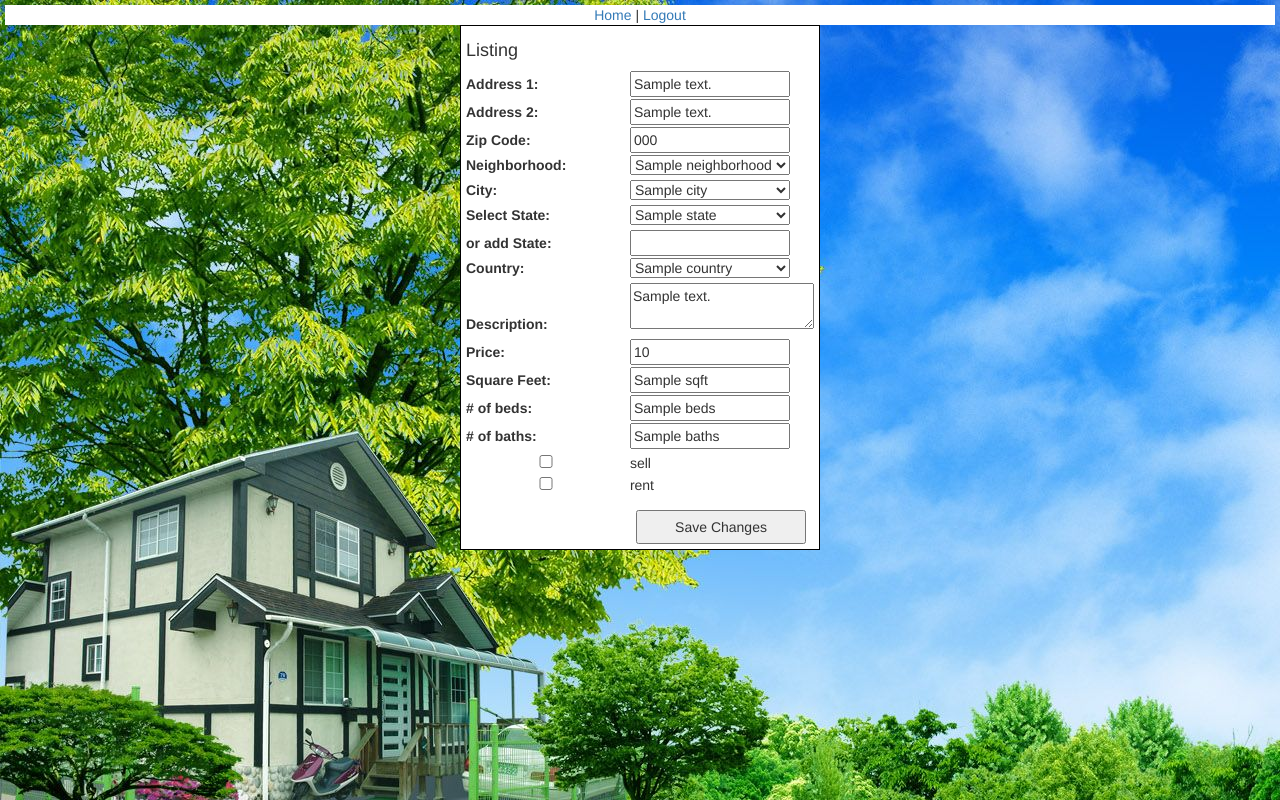
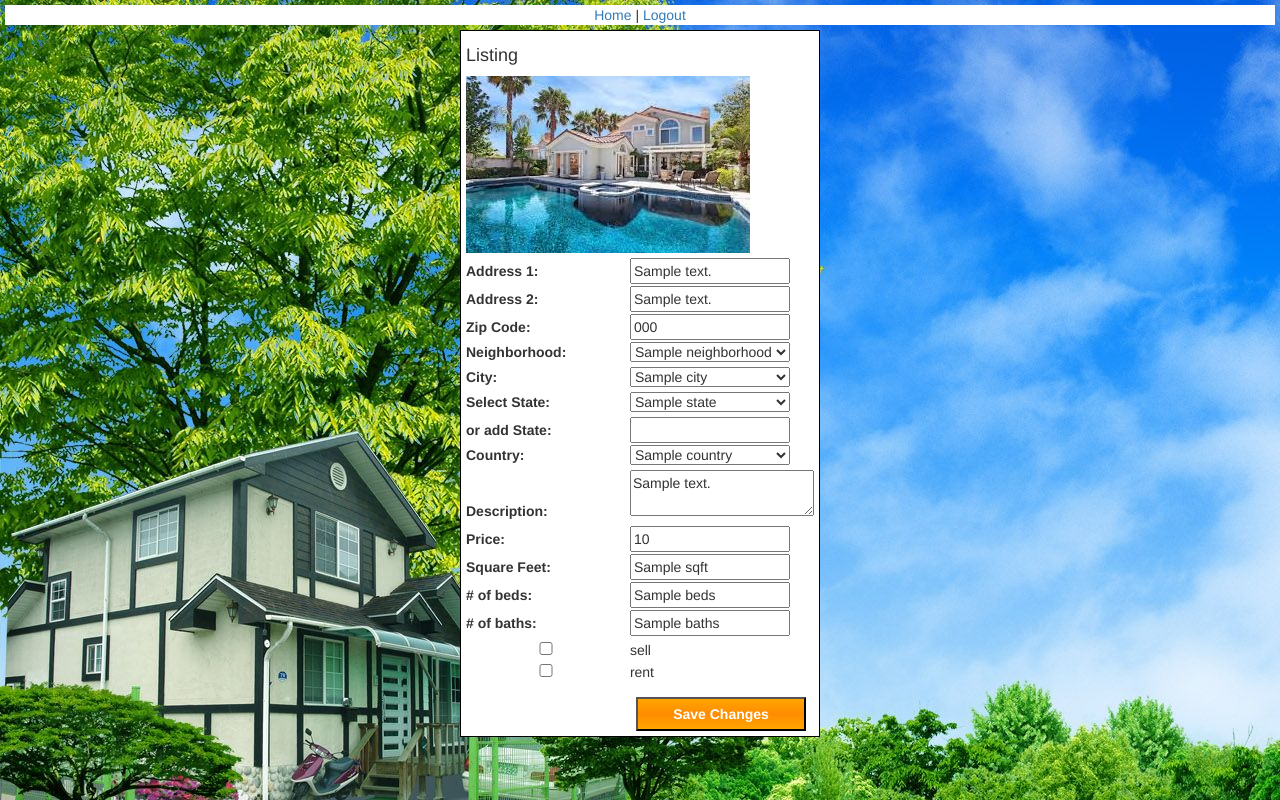
Before and after one commit to visweswars/django, a Django app: template apps/listing_app/templates/listing_app/listing.html in a window 1280 px wide. Run offline with Django 3.2, Linux system fonts and the light colour scheme; the template is opened without the code that fills it: most values are stand-ins (such as "Sample title", 1, 10 or a date in 2020); some libraries are stand-ins or nearby versions.

Commit message:
new python django project

```diff
--- a/apps/listing_app/templates/listing_app/listing.html
+++ b/apps/listing_app/templates/listing_app/listing.html
@@ -32,6 +32,8 @@
     <form action="{% url 'listing_app:edit_listing' listing_id=listing.id %}" method="post">
         {% csrf_token %}
         <input type="hidden" name="user" value="user.id">
+
+        <img src="{% static 'user_app/images/logo.jpg' %}" alt="{{listing.neighborhood}}" class="photo">
 
         <label for="address1">Address 1:</label>
         <input type="text" name="address1" value="{{listing.address1}}">
--- a/apps/user_app/static/user_app/css/styles.css
+++ b/apps/user_app/static/user_app/css/styles.css
@@ -8,6 +8,11 @@ body{
 .slogan{
   color: white;
   font-weight: bold;
+}
+.button{
+  color: white;
+  font-weight: bold;
+  background: linear-gradient(180deg,orange, darkorange, orange);
 }
 /* Small sized screens */
 @media (max-width: 480px) {
@@ -101,6 +106,7 @@ select{
 }
 div:not(#toolbar) {
   background-color: white;
+  margin-bottom: 5px;
 }
 #toolbar ul{
   margin-left: -40px;
@@ -118,3 +124,6 @@ div:not(#toolbar) {
   display:inline-block;
   border: 1px solid silver;
 }
+.photo{
+  margin-bottom: 5px;
+}
```
Also changed, not shown: apps/user_app/static/user_app/images/logo.jpg (added), apps/user_app/static/user_app/images/logo.png.
